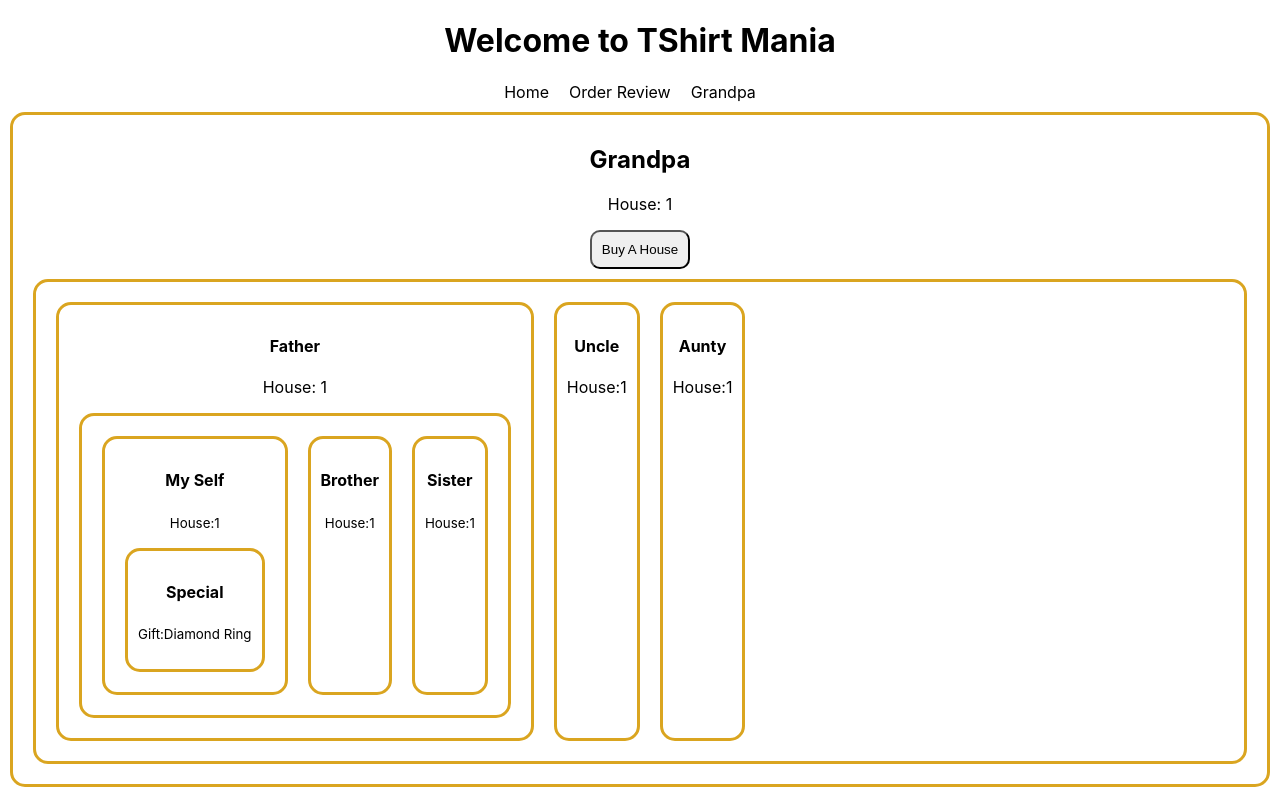
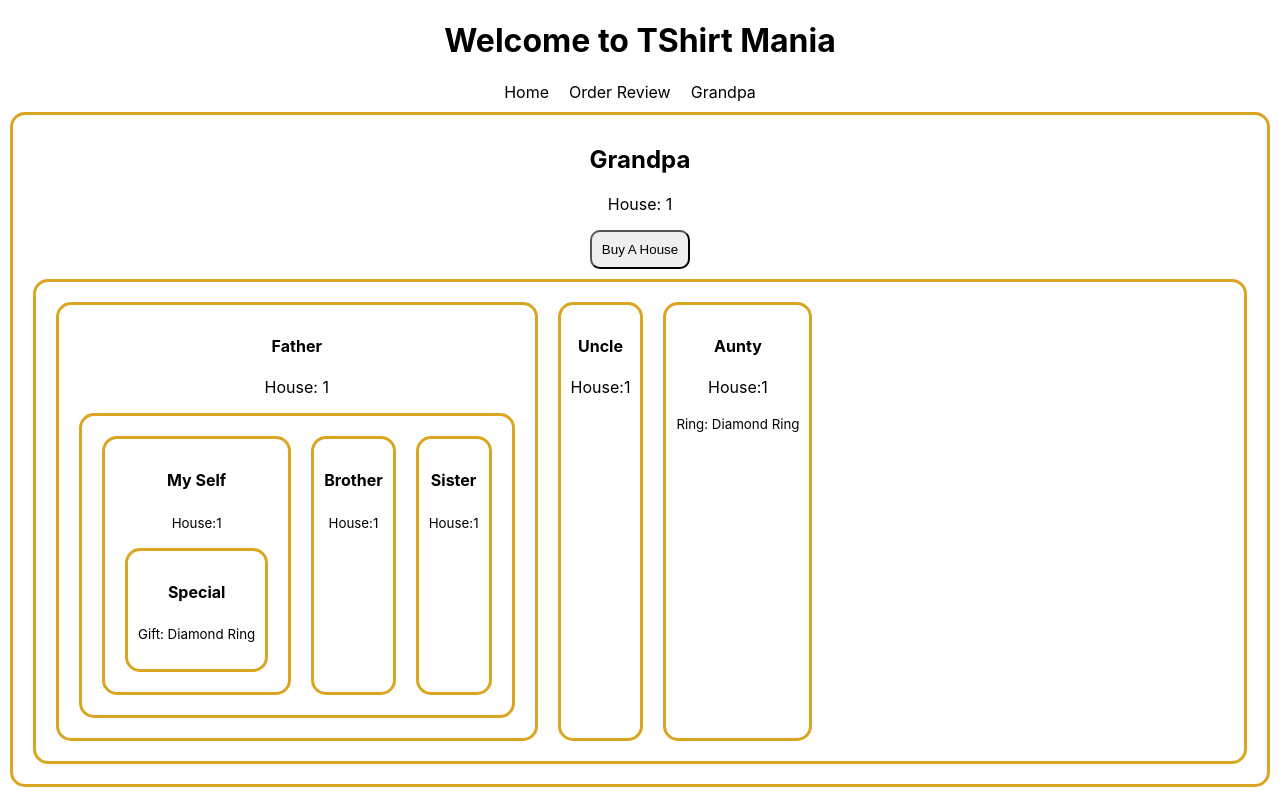
Before and after one commit to ImRanKhan81m/tShirt-Mania, a React (Create React App) app: page /grandpa in a window 1280 px wide. Built offline with nearby package versions, Linux system fonts and the light colour scheme.

Commit message:
context api

```diff
--- a/src/Components/Aunty/Aunty.js
+++ b/src/Components/Aunty/Aunty.js
@@ -1,10 +1,13 @@
-import React from 'react';
+import React, { useContext } from 'react';
+import { RingContext } from '../Grandpa/Grandpa';
 
 const Aunty = ({house}) => {
+    const ring = useContext(RingContext);
     return (
         <div>
             <h4>Aunty</h4>
             <p>House:{house}</p>
+            <p><small>Ring: {ring}</small></p>
         </div>
     );
 };
--- a/src/Components/Father/Father.js
+++ b/src/Components/Father/Father.js
@@ -3,13 +3,13 @@ import MySelf from '../MySelf/MySelf';
 import Brother from '../Brother/Brother';
 import Sister from '../Sister/Sister'
 
-const Father = ({ house, ornaments }) => {
+const Father = ({ house}) => {
     return (
         <div>
             <h4>Father</h4>
             <p>House: {house}</p>
             <div style={{display:'flex'}}>
-                <MySelf house={house} ornaments={ornaments}></MySelf>
+                <MySelf house={house}></MySelf>
                 <Brother house={house}></Brother>
                 <Sister house={house}></Sister>
             </div>
--- a/src/Components/Grandpa/Grandpa.js
+++ b/src/Components/Grandpa/Grandpa.js
@@ -4,7 +4,7 @@ import Uncle from '../Uncle/Unlce';
 import Father from '../Father/Father';
 import Aunty from '../Aunty/Aunty'
 
-const RingContext = createContext('diamond')
+export const RingContext = createContext('diamond')
 
 const Grandpa = () => {
     const [house, setHouse] = useState(1);
@@ -17,7 +17,7 @@ const Grandpa = () => {
     }
 
     return (
-        <RingContext.Provider value='Golden Ring'>
+        <RingContext.Provider value={ornaments}>
             <div className='grandpa'>
                 <h2>Grandpa</h2>
                 <p>House: {house}</p>
--- a/src/Components/MySelf/MySelf.js
+++ b/src/Components/MySelf/MySelf.js
@@ -1,12 +1,12 @@
 import React from 'react';
 import Special from '../Special/Special';
 
-const MySelf = ({house, ornaments}) => {
+const MySelf = ({house}) => {
     return (
         <div>
             <h4>My Self</h4>
             <p><small>House:{house}</small></p>
-            <Special ornaments={ornaments}></Special>
+            <Special></Special>
         </div>
     );
 };
--- a/src/Components/Special/Special.js
+++ b/src/Components/Special/Special.js
@@ -1,10 +1,12 @@
-import React from 'react';
+import React, { useContext } from 'react';
+import { RingContext } from '../Grandpa/Grandpa';
 
-const Special = ({ornaments}) => {
+const Special = () => {
+    const ring = useContext(RingContext)
     return (
         <div>
             <h4>Special</h4>
-            <p><small>Gift:{ornaments}</small></p>
+            <p><small>Gift: {ring}</small></p>
         </div>
     );
 };
```
